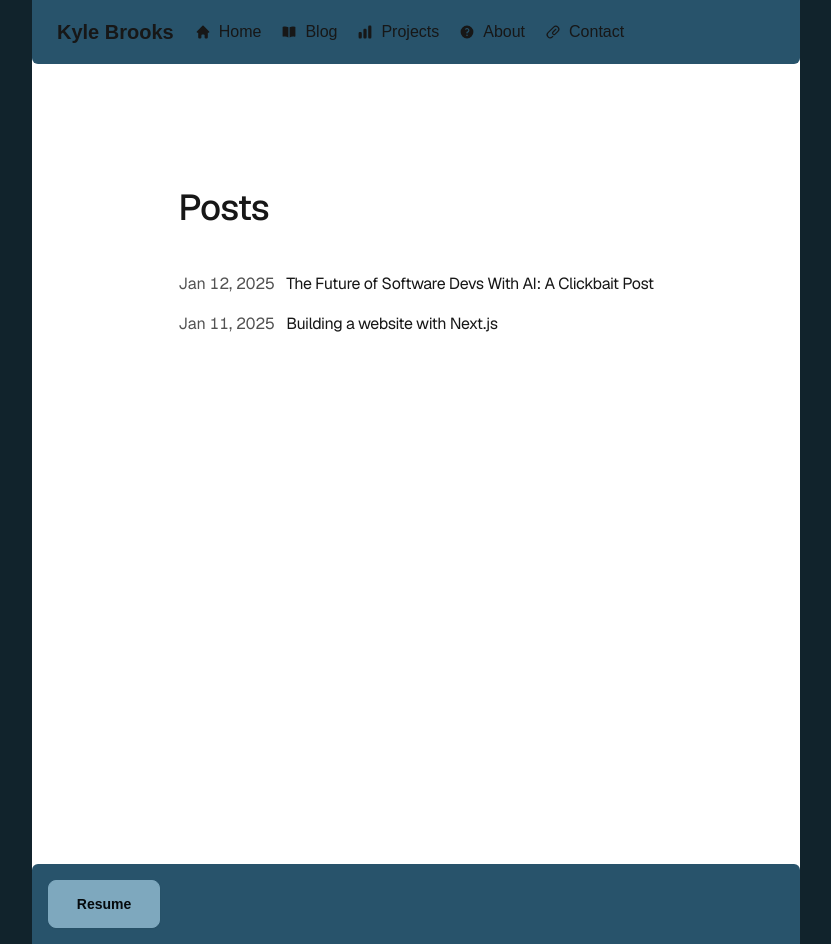
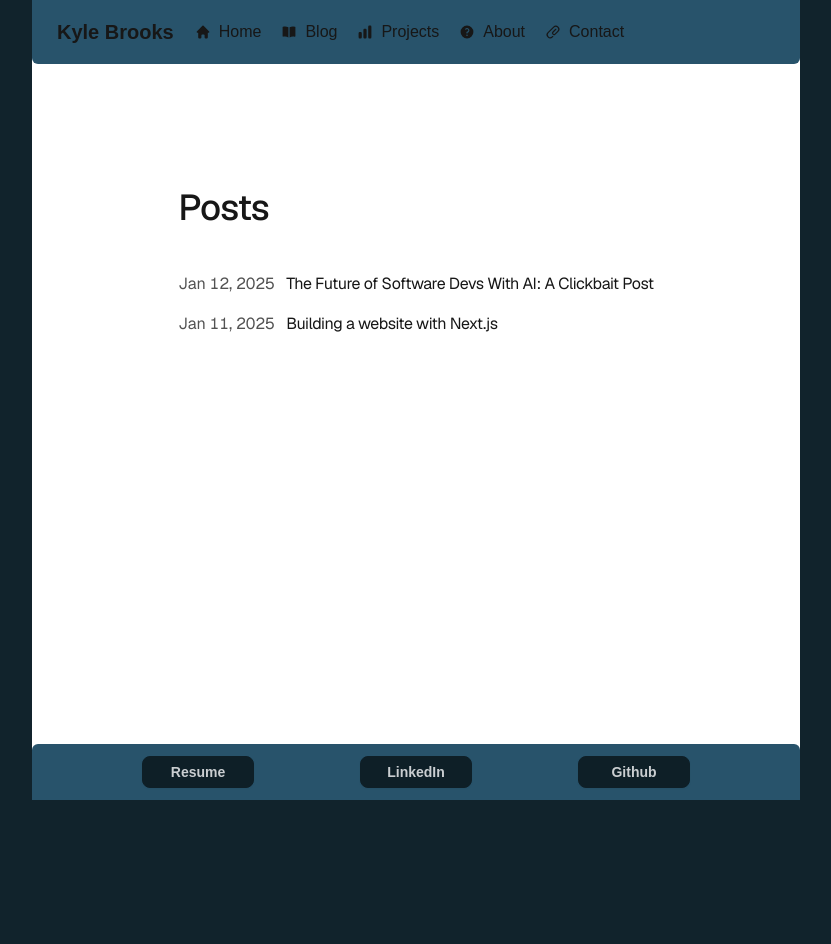
Before and after one commit to KyleBrooks242/website, a Next.js app: page /blog in a window 1280 px wide. Shown: the whole page, without its empty margins (224-1055 px from the left). After the commit the page ends 800 px from the top, so only its background shows below. Built offline with nearby package versions, Linux system fonts and the light colour scheme.

Commit message:
Styling tweaks, add more content to the blog post

```diff
--- a/src/app/blog/page.tsx
+++ b/src/app/blog/page.tsx
@@ -2,7 +2,7 @@ import BlogPosts from "@/app/components/BlogPosts"
 
 export default function Page() {
   return (
-    <div className="grid grid-rows-[20px_1fr_20px] justify-items-center min-h-screen p-8 pb-20  sm:p-20 font-[family-name:var(--font-geist-sans)]">
+    <div className="grid grid-rows-[20px_1fr_20px] justify-items-center p-8 pb-20  sm:p-20 font-[family-name:var(--font-geist-sans)]">
       <main className="flex flex-col gap-8 row-start-2 items-center sm:items-start">
         <h1 className="h1">Posts</h1>
           <BlogPosts />
--- /dev/null
+++ b/src/app/components/BlogFooter.tsx
@@ -0,0 +1,12 @@
+export default function BlogFooter () {
+
+    return (
+        <footer className="footer bg-primary p-3 rounded-t-md mt-auto">
+            <nav className="flex flex-row justify-evenly w-full">
+                <Link className='btn btn-sm btn-secondary w-28' href="/brooks_kyle_resume.pdf" download>Resume</Link>
+                <Link className='btn btn-sm  w-28' href='https://linkedin.com/in/kyle-brooks-a05053bb' target='_blank'>LinkedIn</Link>
+                <Link className='btn btn-sm btn-accent w-28' href='https://github.com/KyleBrooks242' target='_blank'>Github</Link>
+            </nav>
+        </footer>
+    )
+}
--- a/src/app/components/Footer.tsx
+++ b/src/app/components/Footer.tsx
@@ -4,25 +4,12 @@ import Link from "next/link";
 export default function Footer () {
 
     return (
-        <footer className="footer bg-primary p-4 rounded-t-md content-end">
-        <nav>
-            {/* <a className="link link-hover" href="/brooks_kyle_resume.pdf" download>My Resume</a> */}
-            <Link className='btn btn-secondary w-28 self-center' href="/brooks_kyle_resume.pdf" download>Resume</Link>
-        </nav>
-        {/* <nav>
-            <h6 className="footer-title">Company</h6>
-            <a className="link link-hover">About us</a>
-            <a className="link link-hover">Contact</a>
-            <a className="link link-hover">Jobs</a>
-            <a className="link link-hover">Press kit</a>
-        </nav>
-        <nav>
-            <h6 className="footer-title">Legal</h6>
-            <a className="link link-hover">Terms of use</a>
-            <a className="link link-hover">Privacy policy</a>
-            <a className="link link-hover">Cookie policy</a>
-        </nav> */}
+        <footer className="footer bg-primary p-3 rounded-t-md mt-auto">
+            <nav className="flex flex-row justify-evenly w-full">
+                <Link className='btn btn-sm w-28' href="/brooks_kyle_resume.pdf" download>Resume</Link>
+                <Link className='btn btn-sm w-28' href='https://linkedin.com/in/kyle-brooks-a05053bb' target='_blank'>LinkedIn</Link>
+                <Link className='btn btn-sm w-28' href='https://github.com/KyleBrooks242' target='_blank'>Github</Link>
+            </nav>
         </footer>
-
     )
 }
--- a/src/app/contact/page.tsx
+++ b/src/app/contact/page.tsx
@@ -2,7 +2,7 @@ import Link from "next/link";
 
 export default async function Contact() {
     return (
-      <div className="grid grid-rows-[20px_1fr_20px] justify-items-center min-h-screen p-8 pb-20 sm:p-20 font-[family-name:var(--font-geist-sans)]">
+      <div className="grid grid-rows-[20px_1fr_20px] justify-items-center  p-8 pb-20 sm:p-20 font-[family-name:var(--font-geist-sans)]">
         <main className="flex flex-col gap-8 row-start-2 items-center sm:items-start">
           <Link className='btn btn-primary mt-8 w-28 self-center' href='https://linkedin.com/in/kyle-brooks-a05053bb' target='_blank'>LinkedIn</Link>
           <Link className='btn btn-secondary w-28 self-center' href='https://github.com/KyleBrooks242' target='_blank'>Github</Link>
--- a/src/app/globals.css
+++ b/src/app/globals.css
@@ -77,6 +77,9 @@ body {
 .prose h2 {
   @apply text-xl font-medium tracking-tight mt-6 mb-3;
 }
+.prose h3 {
+  @apply text-lg font-medium tracking-tight mt-6 mb-3;
+}
 
 .prose a {
   @apply underline text-green-600 hover:text-blue-800 visited:text-green-600
--- a/src/app/layout.tsx
+++ b/src/app/layout.tsx
@@ -52,7 +52,7 @@ export default function RootLayout({
   return (
     <html lang="en">
       <body
-        className={`${geistSans.variable} ${geistMono.variable} antialiased main`}
+        className={`flex flex-col ${geistSans.variable} ${geistMono.variable} antialiased main`}
       >
         <Header/>
         {children}
--- a/src/posts/building-website-nextjs.mdx
+++ b/src/posts/building-website-nextjs.mdx
@@ -33,30 +33,32 @@ I'm using the following stack for this project
 - [Next.js](https://nextjs.org)
 - [Tailwind](https://tailwindcss.com) and [DaisyUi](https://daisyui.com)
 
-## Let's Get Started
+## Let's Get Started!
 
 Before we begin- this post and the entire website were tremendously inspired by [this blog post](https://maxleiter.com/blog/build-a-blog-with-nextjs-13) by Max Leiter.
 I tried not blatently rip off his design or copy/paste his code... but when it comes to styling, all bets are off!
 
+*Quick Note: I prefer typescript where possible, so I will be using `.tsx` for my components*
+
 Here's the approach I'm going to take:
 
-1. Stand up bare-bones app using `create-next-app`
-2. Create structure of website. DO NOT WORRY ABOUT DESIGN AT THIS STAGE
-3. Add some content. It doesn't have to be polished at this point.
-4. Add minimal style. Enough so it doesn't hurt to look at.
+1. [Stand up bare-bones app using `create-next-app`](#create-next-app)
+2. [Create structure of website](#create-structure-of-website)
+3. [Add some content. It doesn't have to be polished at this point.](#add-some-content)
+4. [Add minimal style. Enough so it doesn't hurt to look at.](#styling)
 5. Deploy project
 6. Iterate
 
 
-### Step 1: `create-next-app`
+### Create-next-app
 
 This process feels almost identical to `create-react-app`. It was at this point I decided I'd give Tailwind a try, along with .mdx
 files for the blog posts (as prompted by the script). At this stage, I spent some time going over the next.js documentation, trying to familiarize myself with the basics. One thing
-that stood out to me very quickly as a bit annoying is the fact that every page has to be titled `page.[ext]`. Trying to get dummy content in every page led to
+that stood out to me very quickly as a bit annoying is the fact that every page has to be titled `page.tsx`. Trying to get dummy content in every page led to
 multiple `page.tsx` files open in VSCode and lots of editing of the wrong file. It's very convenient from an orginizational standpoint to have the file structure of the projecte
 emulate the website layout, but I would love the option to be able to define the names of pages per route (perhaps in `next.config.ts`?)
 
-### Step 2: Create Structure of Website
+### Create Structure of Website
 
 I'd like to follow a pretty generic personal website structure
 
@@ -66,6 +68,24 @@ I'd like to follow a pretty generic personal website structure
 - About: Get to know me ( And my resume 😏 )
 - Contact: How to reach me
 
-### Step 3: Add Some content (WIP)
+`Next.js` utilizes a pattern where your file structure for pages maps to the routing structure of your app. For example:
 
-This is the hard part!
+[TODO INSERT PICTURE HERE OF FILE STRUCTURE HERE]
+
+The root level `/page.tsx` corresponds to th homepage of your app `www.my-website/`
+
+The `about/page.tsx` route would be `www.my-website/about/` and so on.
+
+In addition to this intuitive approach to structure, there is also the `layout.tsx` file. This file, as the name implies, defines the layout of all sub pages.
+If you need extra flexibility, each sub-directory can define its own custom `layout.tsx`
+
+### Add Some Content
+
+While I want this website to look nice and follow normal conventions, I also want to make sure it has a personal touch. The overarching goal of this website
+is to market myself, but a big part of that is conveying who I am as a person. I don't want the end result to be stuffy and humorless. I wrote the 'Home' and 'About Me'
+pages with this in mind. I also just tried to stub out material as a bit of a visual representation of progress. At this point, I haven't added anything fancy
+(pictures, themes, etc.)
+
+### Styling
+
+Now that we have some content to look at, it would be nice if the experience was pleasant. This is where my lack of knowledge becomes more apparent...
```
